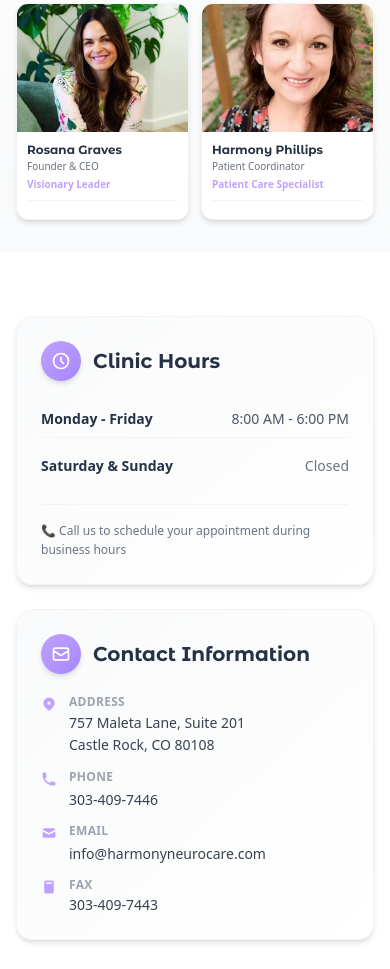
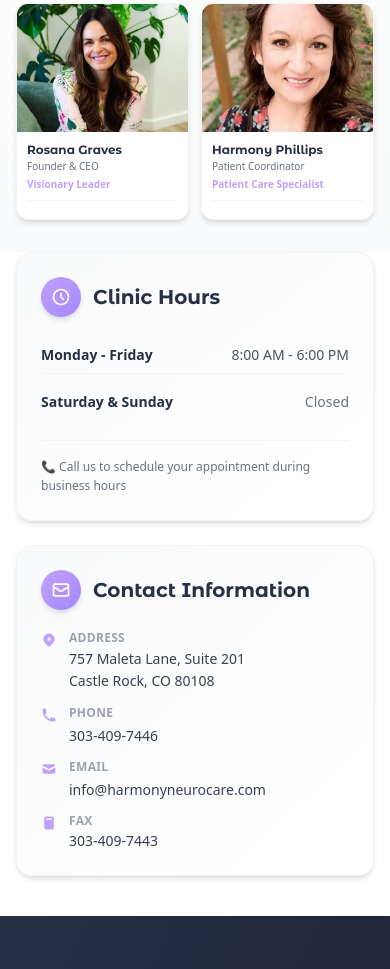
Before and after one commit to Shivam020202/harmony-lp, a plain HTML site: page index.html in a window 390 px wide. Shown: the part 8355-9324 px from the top of the page. Drawn offline with nearby package versions, Linux system fonts and the light colour scheme; a script that the page names is missing.

```diff
--- a/index.html
+++ b/index.html
@@ -1063,7 +1063,7 @@
     </section>
 
     <!-- Clinic Hours Section -->
-    <section class="py-16 bg-white">
+    <section class="md:py-16 pb-10 bg-white">
         <div class="max-w-7xl mx-auto px-4">
             <div class="grid md:grid-cols-2 gap-6">
                 <!-- Clinic Hours Card -->
```
